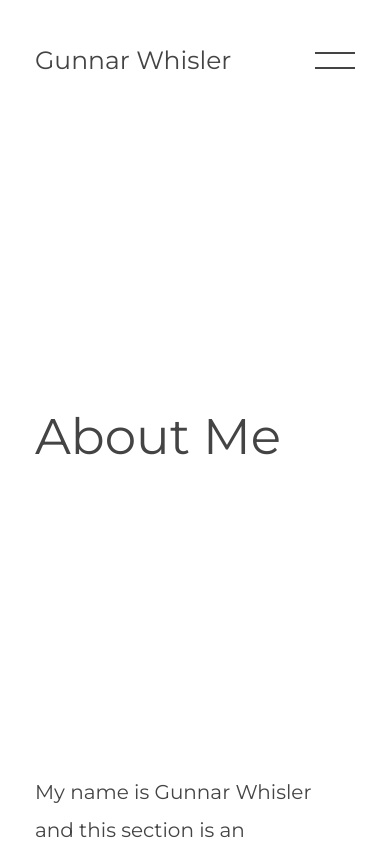
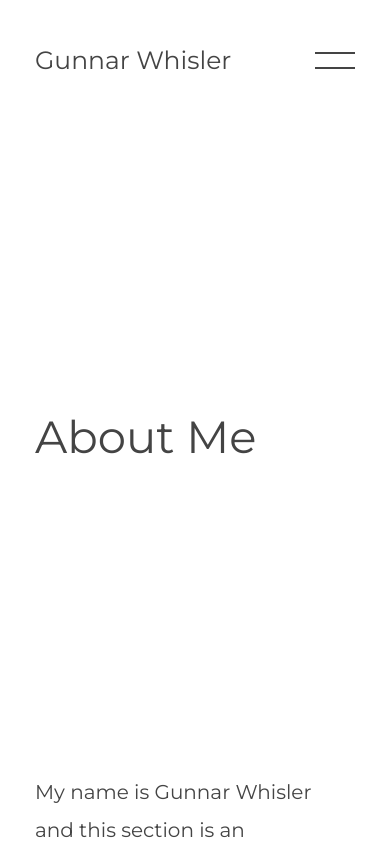
Before and after one commit to mvgni/gunnar-portfolio, a website built with webpack: page src/about.html in a window 390 px wide. Shown: the top 844 px of the page. Built offline with nearby package versions, Linux system fonts and the light colour scheme.

Commit message:
small header font size change for mobile

```diff
--- a/src/styles/main.scss
+++ b/src/styles/main.scss
@@ -25,7 +25,7 @@ $font-size-home_phone: 25px;
 $font-size-page: 27px;
 $font-size-page_phone: 20px;
 $font-size-header: 75px;
-$font-size-header_tablet: 50px;
+$font-size-header_tablet: 45px;
 $font-size-subhead: 2.3em;
 $font-size-subhead_phone: 1.7em;
 $font-size-menu: 50px;
```
